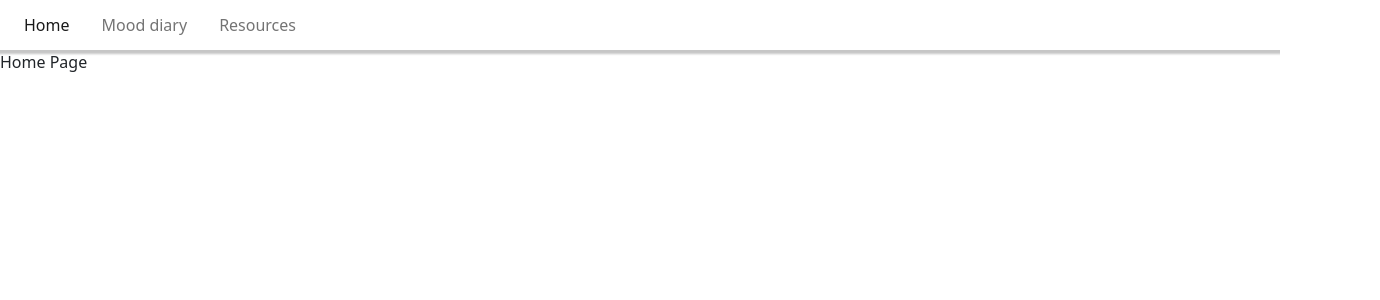
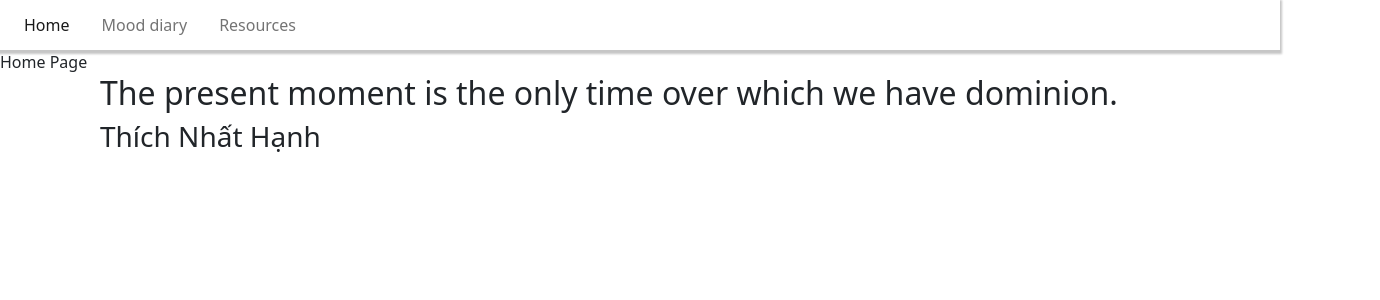
Before and after one commit to EmH93/mood-tracker, a React (Create React App) app: page / in a window 1280 px wide. Shown: the top 300 px of the page, 1380 px wide, since content can reach past the window. Built offline with nearby package versions, Linux system fonts and the light colour scheme.

Commit message:
Testing netflify error

```diff
--- a/src/pages/Home/Home.js
+++ b/src/pages/Home/Home.js
@@ -6,6 +6,7 @@ function Home(){
     return (
         <div>
            Home Page
+           <QuoteAPI/>
         </div>
     )
 }
```
